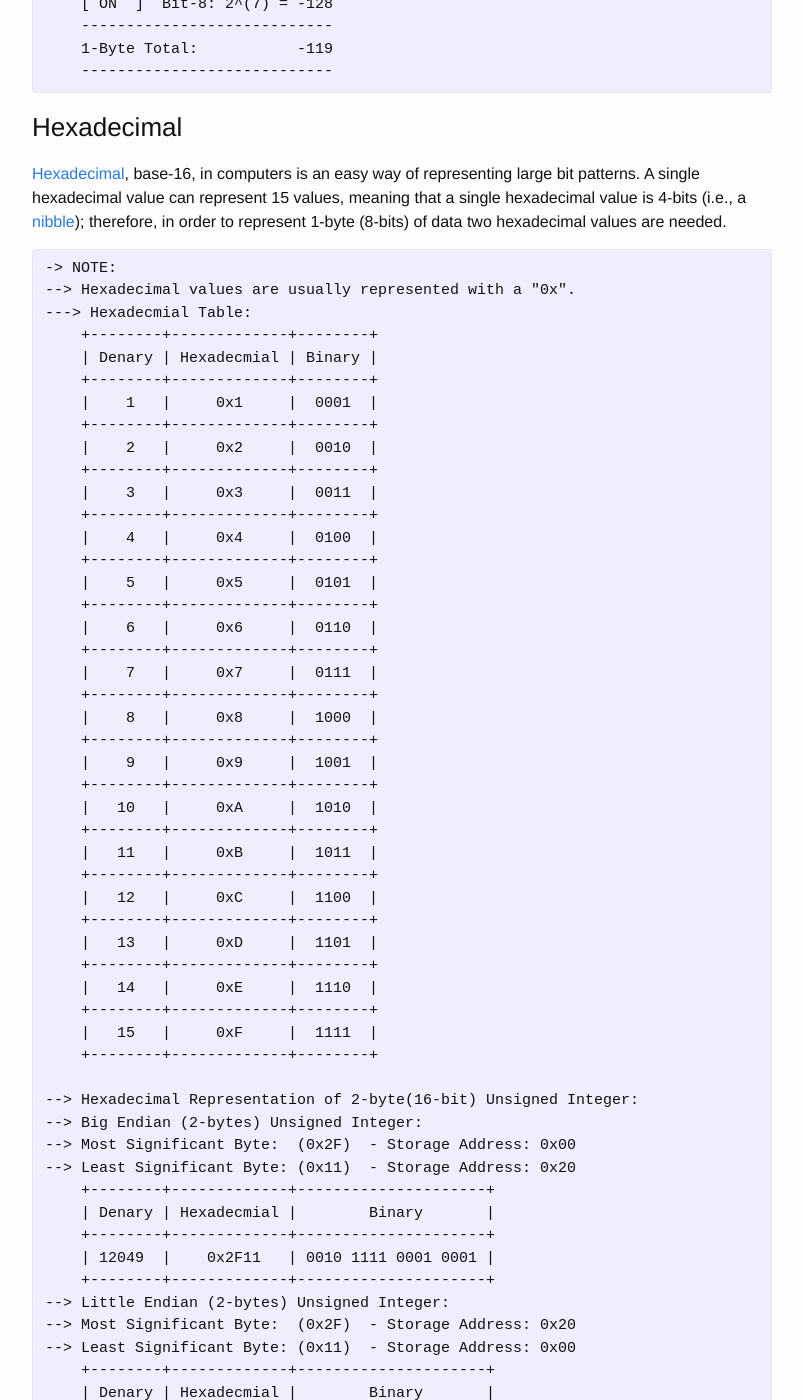
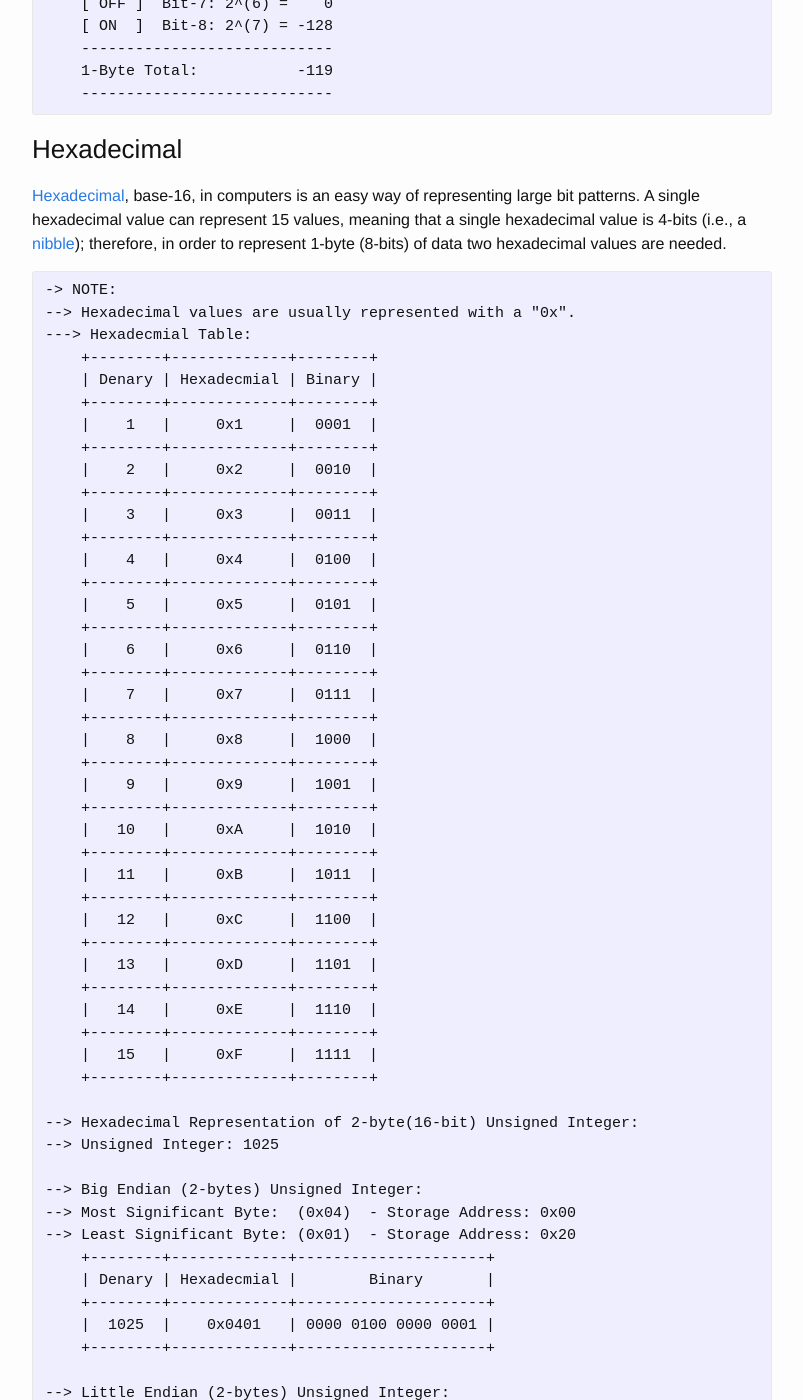
Before and after one commit to nkane/nkane.github.io, a Jekyll site: the page built from _posts/2017-09-23-engineering-endianness.markdown, in a window 1280 px wide and 1400 px high, scrolled down 3481 px. Shown: the whole window, without its empty margins (238-1041 px from the left). Built offline with Jekyll 4.4.1, drawn with Linux system fonts in a browser that asks for light colours; some of the changed text lies outside the part shown.

Commit message:
adding content to endianness post

````diff
--- a/_posts/2017-09-23-engineering-endianness.markdown
+++ b/_posts/2017-09-23-engineering-endianness.markdown
@@ -22,6 +22,7 @@
     +-------+-------+-------+-------+-------+-------+-------+-------+
     |  128  |   64  |   32  |   16  |   8   |   4   |   2   |   1   |
     +-------+-------+-------+-------+-------+-------+-------+-------+
+
 --> Bit-1: Most Significant Bit  (MSB)
 --> Bit-8: Least Significant Bit (LSB)
 ---> 1-Byte Table:
@@ -182,31 +183,20 @@
     +--------+-------------+--------+
 
 --> Hexadecimal Representation of 2-byte(16-bit) Unsigned Integer:
+--> Unsigned Integer: 1025
+
 --> Big Endian (2-bytes) Unsigned Integer:
---> Most Significant Byte:  (0x2F)  - Storage Address: 0x00
---> Least Significant Byte: (0x11)  - Storage Address: 0x20
-    +--------+-------------+---------------------+
-    | Denary | Hexadecmial |        Binary       |
-    +--------+-------------+---------------------+
-    | 12049  |    0x2F11   | 0010 1111 0001 0001 |
-    +--------+-------------+---------------------+
---> Little Endian (2-bytes) Unsigned Integer:
---> Most Significant Byte:  (0x2F)  - Storage Address: 0x20
---> Least Significant Byte: (0x11)  - Storage Address: 0x00
-    +--------+-------------+---------------------+
-    | Denary | Hexadecmial |        Binary       |
-    +--------+-------------+---------------------+
-    |  4399  |    0x112F   | 0001 0001 0010 1111 |
-    +--------+-------------+---------------------+
---> 2-byte Unsigned Integer Denary Conversion
---> Unsigned Integer: 1025
---> Big Endian (2-bytes) Unsigned Integer
+--> Most Significant Byte:  (0x04)  - Storage Address: 0x00
+--> Least Significant Byte: (0x01)  - Storage Address: 0x20
     +--------+-------------+---------------------+
     | Denary | Hexadecmial |        Binary       |
     +--------+-------------+---------------------+
     |  1025  |    0x0401   | 0000 0100 0000 0001 |
     +--------+-------------+---------------------+
+
 --> Little Endian (2-bytes) Unsigned Integer:
+--> Most Significant Byte:  (0x01)  - Storage Address: 0x00
+--> Least Significant Byte: (0x04)  - Storage Address: 0x20
     +--------+-------------+---------------------+
     | Denary | Hexadecmial |        Binary       |
     +--------+-------------+---------------------+
@@ -217,11 +207,44 @@
 ### Bit / Byte Data Interpretation ###
 In the previous two sections, I have given basic examples of unsigned and signed integer byte(s) interpretations; however, data stored in binary in a computer has no inherent meaning unless given a particular way to intrepreted the data. This translation of raw binary to a meaningful value is an abstract concept. It is important to acknowledge that computers store data (i.e., computers store bits - 1s and 0s), and that any intrepretation of the binary data is an abstract concept that (e.g., an unsigned or signed integer).
 
-### Computer Memory  Addressing ###
-Besides CPU registers, a temporary holding place for data (a topic we will cover in another article), a general purpose computer typically has three general primary types of memory that can be used to store data: cache memory, primary memory / main memory, and secondary memory. For the purposes of this article, we are just going to lump these together when talking about computer memory addressing; additionally, we are not going to concern ourselves with memory virtualization (i.e., logical addresses) and just consider all the memory addresses that we are using in examples as physical memory addresses.
+### Computer Memory Addressing ###
+Besides CPU registers, a temporary holding place for data (a topic we will cover in another article), a general purpose computer typically has three general primary types of memory that can be used to store data: cache memory, primary memory / main memory, and secondary memory. For the purposes of this article, we are just going to lump these together when talking about computer memory addressing; additionally, we are not going to concern ourselves with memory virtualization (i.e., virtual addresses) and just consider all the memory addresses that we are using in examples as physical memory addresses.
+
+Modern general purpose computer memory is typically byte-addressable. Meaning, each 1-byte location inside of memory has a numerical value that is associated with that locations address.
+
+```plain
+-> Memory Layout Example:
+   -------	---------------
+    Block	  Hex Address
+   -------	---------------
+    . . .
+   +-----+
+   |     |    <-    0x0000
+   +-----+
+   |     |    <-    0x0001
+   +-----+
+   |     |    <-    0x0002
+   +-----+
+   |     |    <-    0x0003
+   +-----+
+    . . .
+   +-----+
+   |     |    <-    0x00F2
+   +-----+
+   |     |    <-    0x00F3
+   +-----+
+   |     |    <-    0x00F4
+   +-----+
+    . . .
+```
 
 ### Most and Least Significant Bits/Bytes ###
-TODO(nick):
+The term Most Significant Bit First and Least Significant Bit First are indications on the bit ordering sequence in a bit stream; additionally, the Most Signficant Byte and Least Signification Byte are similiar in meaning to the previous, but it is the ordering is done at the byte sequence instead of the bits.
+
+```plain
+
+```
+
 
 ### Big-Endian  ###
 TODO(nick):
````
